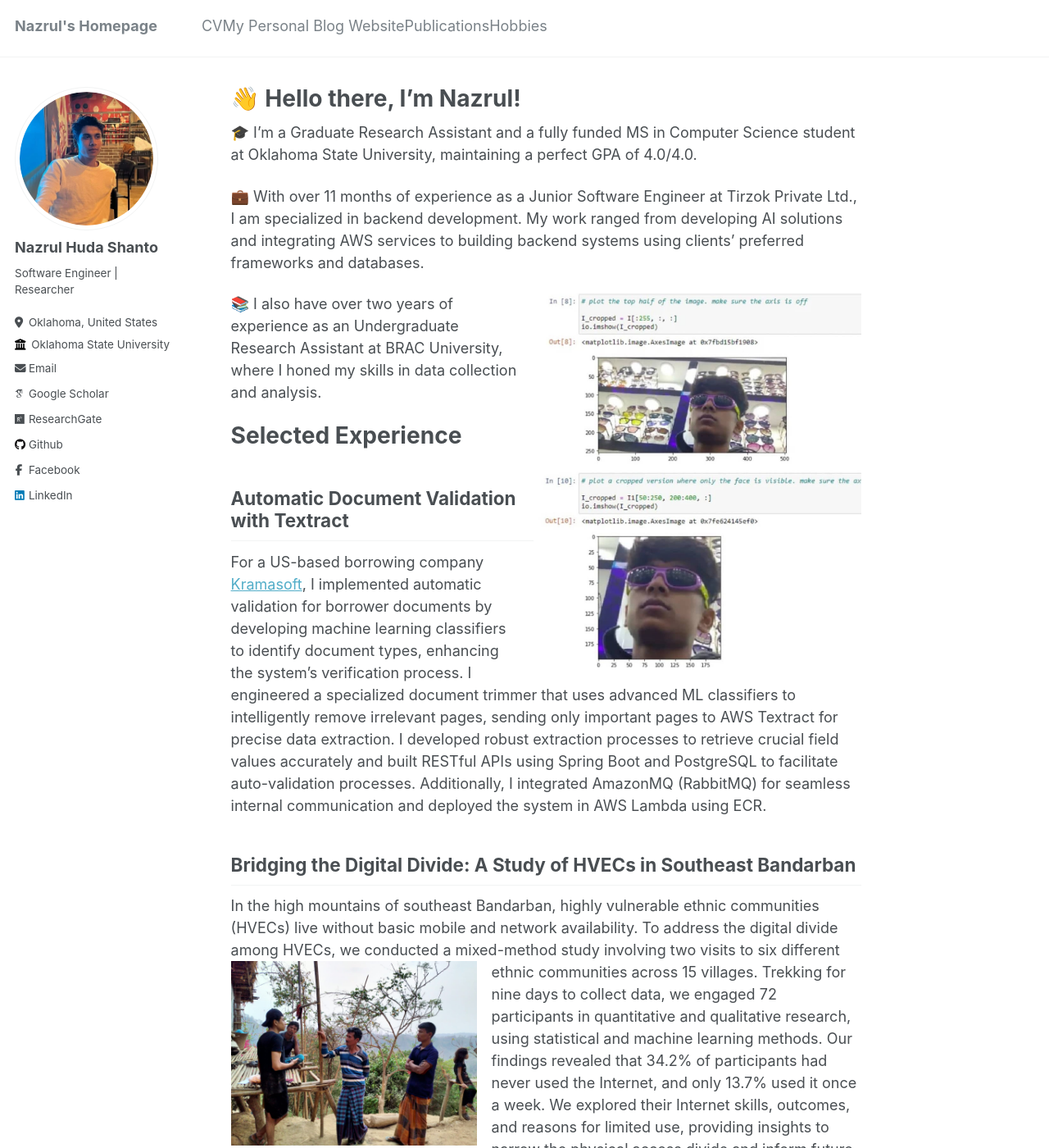
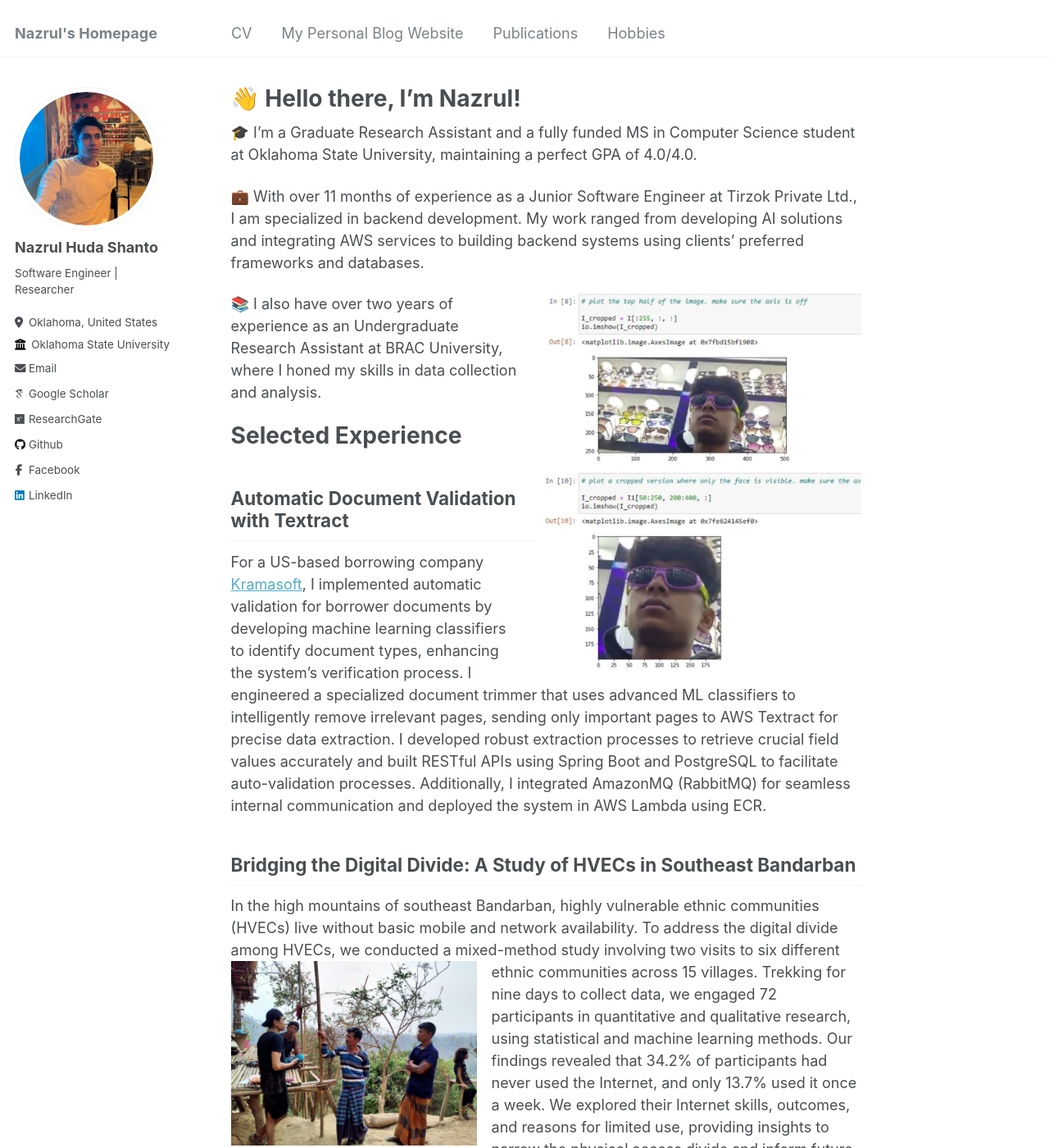
Before and after one commit to nazrulhuda/portfolio, a Jekyll site: the page built from _pages/about.md, in a window 1280 px wide and 1400 px high. Shown: the whole window at 82% size. Built offline with Jekyll 4.4.1, drawn with Linux system fonts in a browser that asks for light colours; some web fonts are replaced.

Commit message:
first commit

```diff
--- a/_includes/author-profile.html
+++ b/_includes/author-profile.html
@@ -21,7 +21,7 @@
   </div>
 
   <div class="author__urls-wrapper">
-    <button class="btn btn--inverse">Contact</button>
+    <button class="btn btn--inverse">Contact & Follow</button>
     <ul class="author__urls social-icons">
       <!-- Font Awesome icons / Biographic information  -->
       {% if author.location %}
--- a/_sass/_navigation.scss
+++ b/_sass/_navigation.scss
@@ -174,12 +174,13 @@
 
 .greedy-nav {
   position: relative;
-
+  min-width: 250px;
   background: $background-color;
 
   a {
     display: block;
-
+    margin: 0 1rem;
+    padding: 0.5rem 0;
     color: $masthead-link-color;
     text-decoration: none;
 
```
